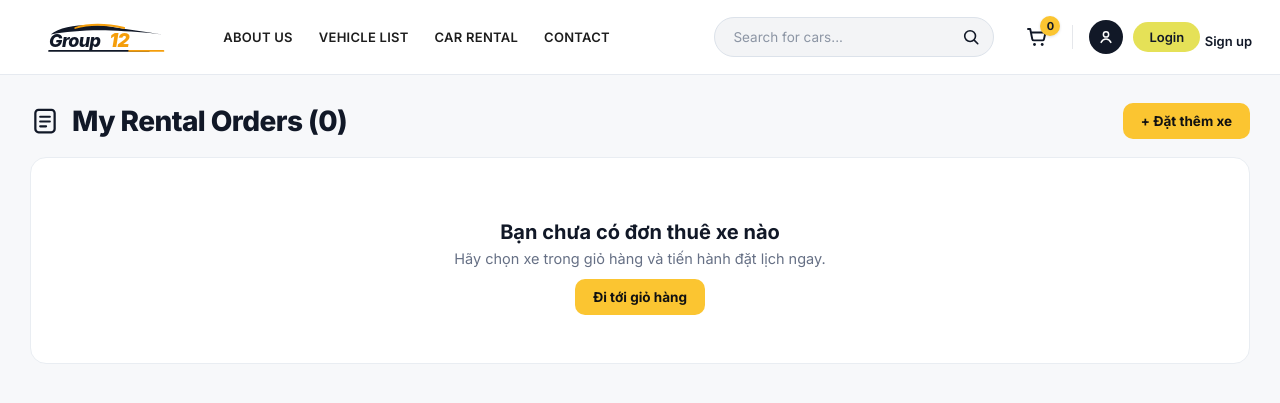
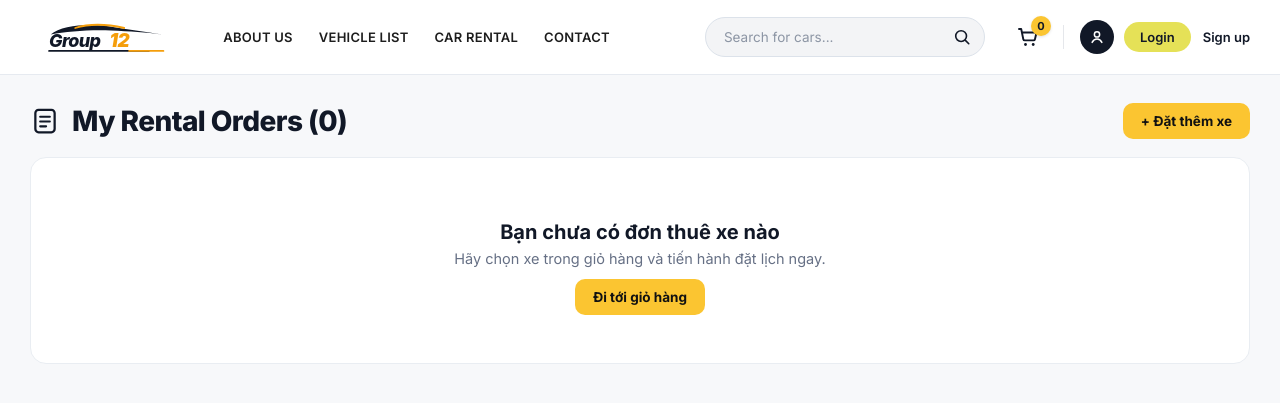
Before and after one commit to tloc2410/Project-CNPM, a Flask app: template SourceCode/presentation/templates/booking/orders.html in a window 1280 px wide. Shown: the top 403 px of the page. Run offline with Flask 3, Linux system fonts and the light colour scheme; the template is opened without the code that fills it, so the values that code supplies are empty.

Commit message:
style(header): vertically center Login and Sign up on customer and booking pages

```diff
--- a/SourceCode/presentation/static/css/booking.css
+++ b/SourceCode/presentation/static/css/booking.css
@@ -211,17 +211,24 @@ a {
 
 .g12-user-menu {
     position: relative;
+    display: flex;
+    align-items: center;
+    gap: 10px;
+    min-height: 34px;
 }
 
 .g12-user-trigger {
     display: inline-flex;
     align-items: center;
     gap: 10px;
+    height: 34px;
+    flex-shrink: 0;
     background: transparent;
     border: none;
     padding: 0;
     cursor: pointer;
     font-family: inherit;
+    text-decoration: none;
 }
 
 .g12-avatar-circle {
@@ -1621,6 +1628,13 @@ a {
 #co-pickup-location[readonly]::placeholder { opacity: 0; }
 
 .g12-signup-link {
+    display: inline-flex;
+    align-items: center;
+    justify-content: center;
+    height: 34px;
+    padding: 0 2px;
+    margin: 0;
+    line-height: 1;
     font-size: 13px;
     font-weight: 600;
     color: #111827;
```
Also changed, not shown: SourceCode/presentation/static/css/booking_header.css (+19 -1 lines).
